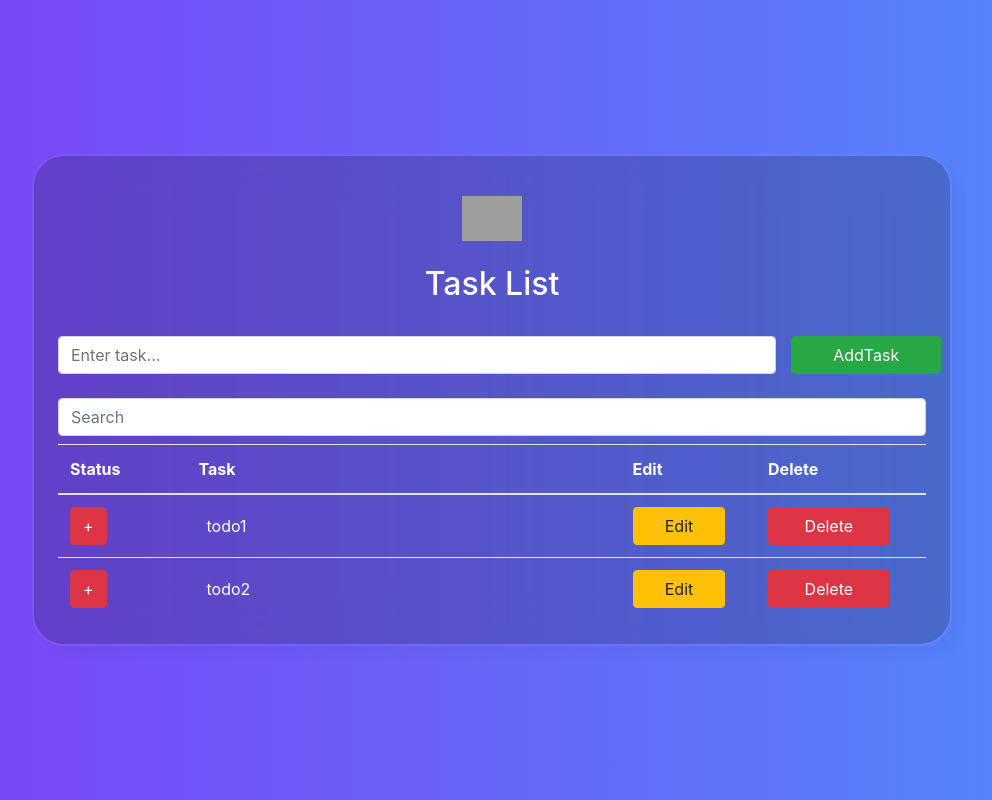
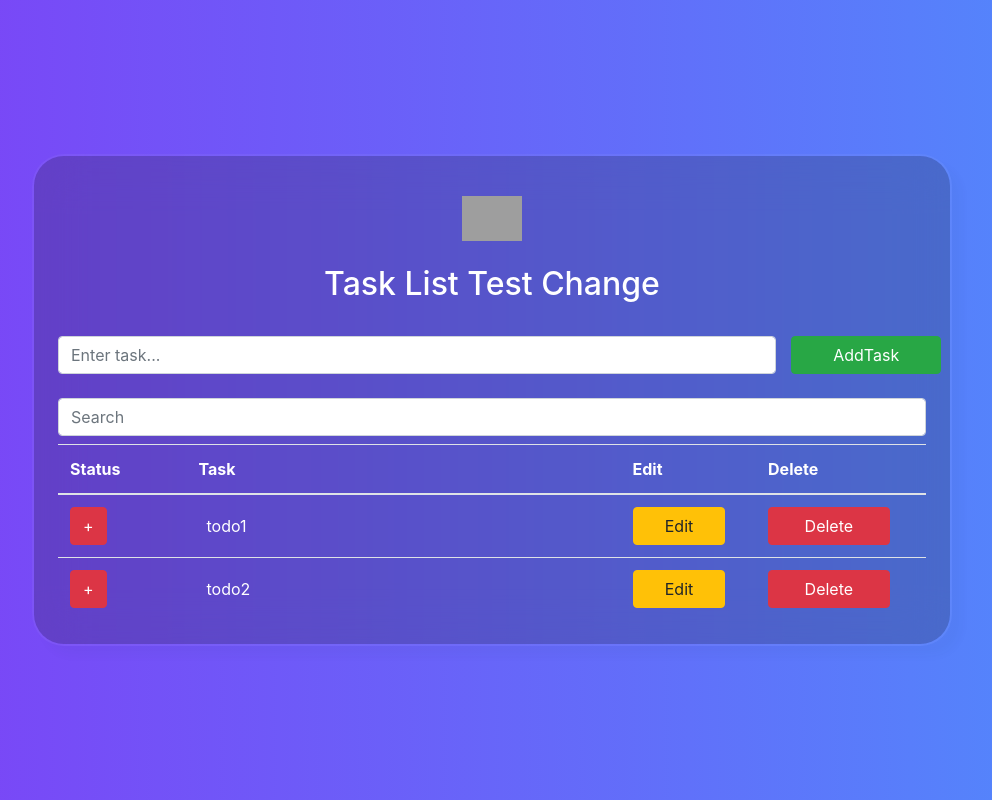
Before and after one commit to mrUCRF/todo-react-ts, a React (Create React App) app: page / in a window 1280 px wide. Shown: the whole page, without its empty margins (148-1140 px from the left). Built offline with nearby package versions, Linux system fonts and the light colour scheme; grey boxes are pictures that could not be loaded.

Commit message:
feat: change title

```diff
--- a/src/components/TodoApp/TodoApp.tsx
+++ b/src/components/TodoApp/TodoApp.tsx
@@ -41,7 +41,7 @@ export const TodoApp = () => {
                       alt="Check"
                       width="60"
                     />
-                    <h2 className="my-4">Task List</h2>
+                    <h2 className="my-4">Task List Test Change</h2>
                   </div>
 
                   <AddTodoForm todoList={todoList} setTodo={setTodo} />
```
